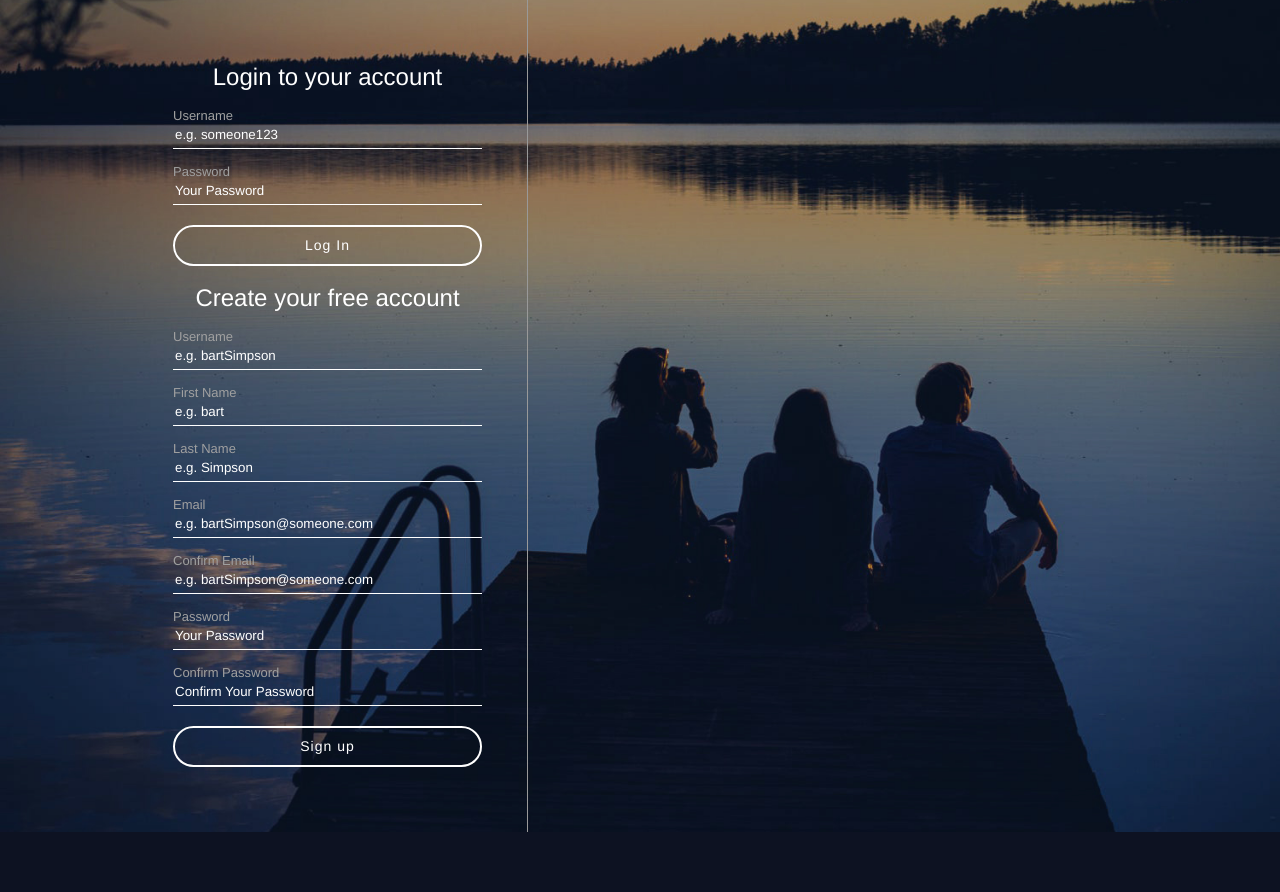
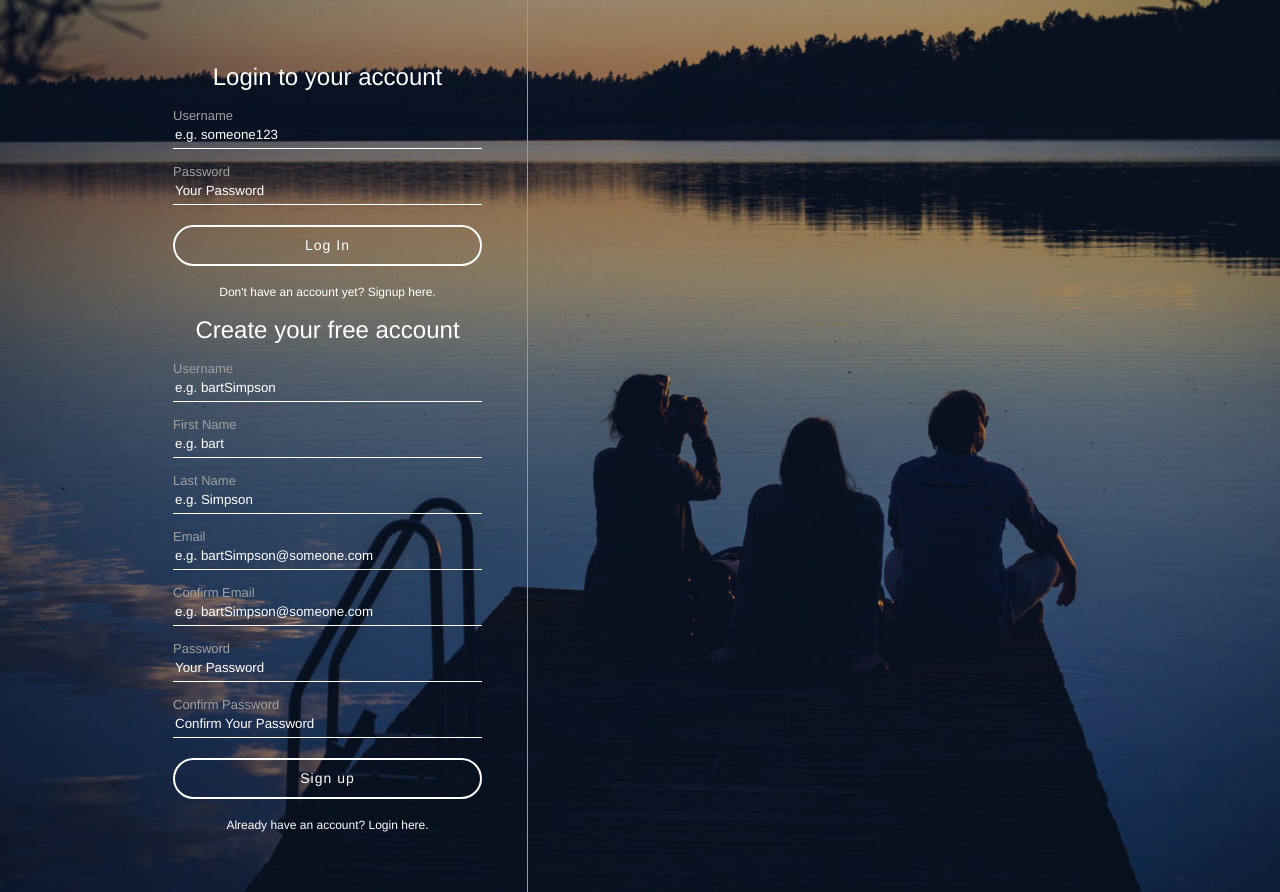
Before and after one commit to KeNiHx/MU, a PHP site: page /register.php in a window 1280 px wide. Before the commit the page ends 832 px from the top, so only its background shows below. Run offline with PHP 8.4, Linux system fonts and the light colour scheme.

Commit message:
creating buttons to switch between forms

```diff
--- a/assets/css/register.css
+++ b/assets/css/register.css
@@ -100,3 +100,12 @@ html, body{
 #inputContainer button:hover {
     cursor: pointer;
 }
+
+.hasAccountText span {
+    font-weight: bold;
+    font-size: 12px;
+}
+
+.hasAccountText {
+    text-align: center;
+}
--- a/register.php
+++ b/register.php
@@ -35,6 +35,9 @@
                         <input id="loginPassword" name="loginPassword" type="password" placeholder="Your Password" required>
                     </p>
                     <button type="submit" name="loginButton">Log In</button>
+                    <div class="hasAccountText">
+                        <span id="hideLogin">Don't have an account yet? Signup here.</span>
+                    </div>
                 </form>
 
                 <form id="registerForm" action="register.php" method="POST">
@@ -78,6 +81,10 @@
                         <input id="password2" name="password2" type="password" placeholder="Confirm Your Password" required>
                     </p>
                     <button type="submit" name="registerButton">Sign up</button>
+
+                    <div class="hasAccountText">
+                        <span id="hideRegister">Already have an account? Login here.</span>
+                    </div>
                 </form>
             </div>
         </div>
```
